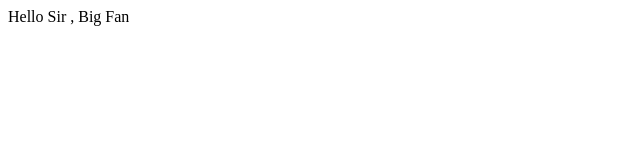
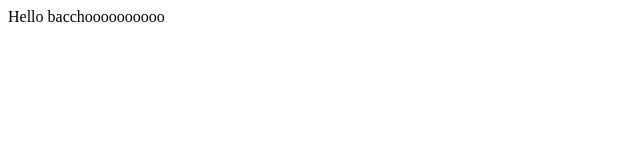
Before and after one commit to aritrachatterjee7/demo-codespace, a plain HTML site: page index.html in a window 1280 px wide. Shown: the full height of the page, 0-640 px from the left. Drawn offline with Linux system fonts and the light colour scheme.

Commit message:
commit 2nd

```diff
--- a/index.html
+++ b/index.html
@@ -6,6 +6,6 @@
     <title>Document</title>
 </head>
 <body>
-    Hello Sir , Big Fan
+    Hello bacchoooooooooo
 </body>
 </html>
```
